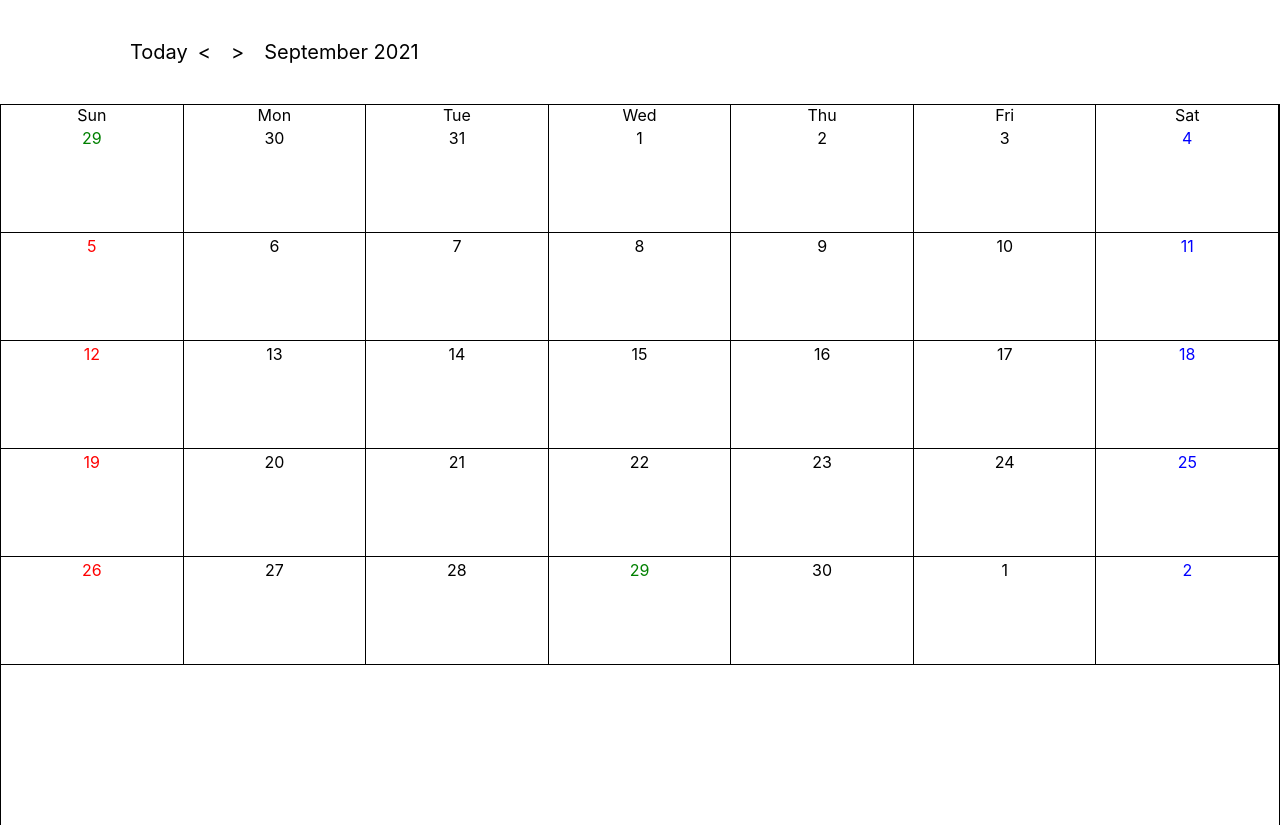
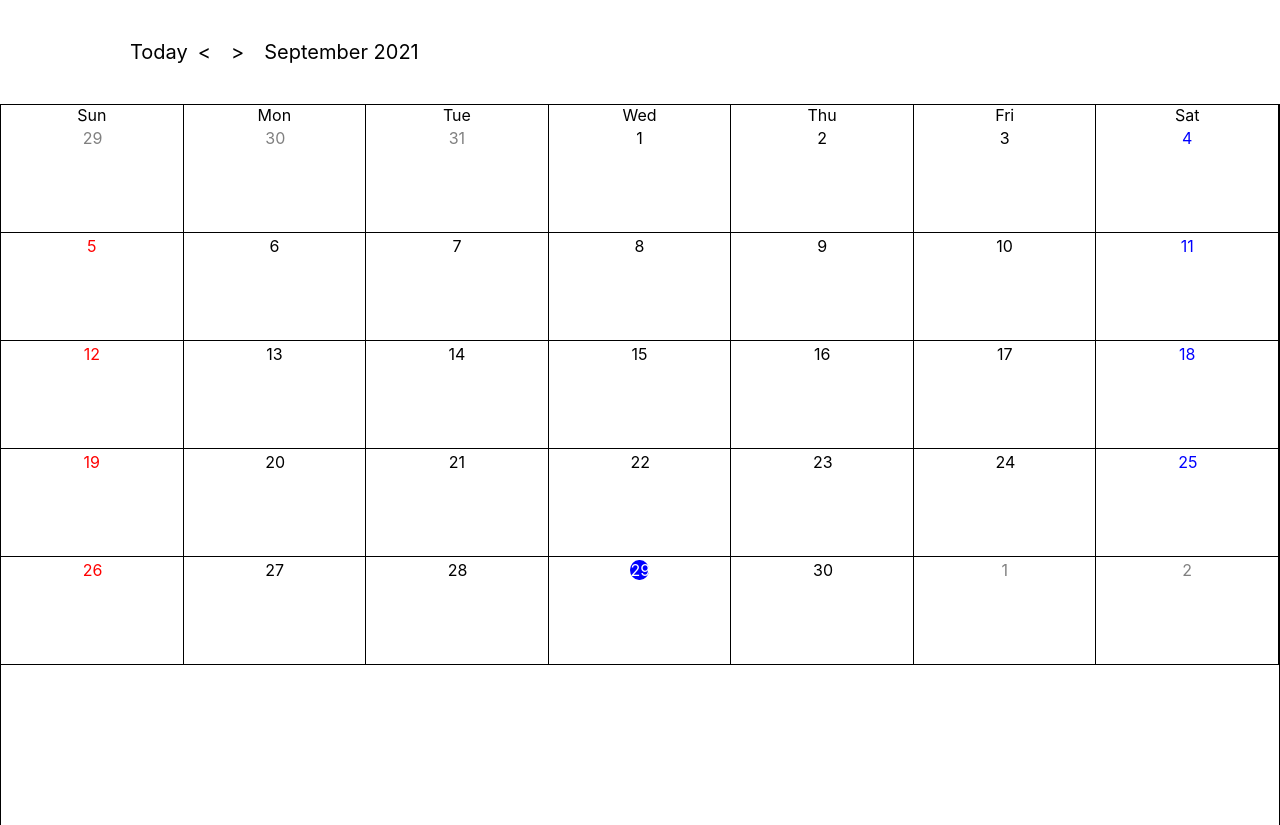
Before and after one commit to yangtaewook1995/calender-app, a React (Create React App) app: page /#/ in a window 1280 px wide. Built offline with nearby package versions, Linux system fonts and the light colour scheme.

Commit message:
add style

```diff
--- a/src/Components/Calendar.js
+++ b/src/Components/Calendar.js
@@ -14,7 +14,7 @@ function Calendar({ year, month, nowYear, nowMonth, nowDate }) {
     const lastDate = new Date(year, month, 0).getDate();
 
     for (let i = firstDay; i > 0; i--) {
-      week.push(new Date(year, month - 1, 0).getDate() - i + 1);
+      week.push(new Date(year, month - 1, 0).getDate() - i + 1 + "a");
     }
     for (let i = firstDay; i < 7; i++) {
       week.push(cnt);
@@ -26,7 +26,7 @@ function Calendar({ year, month, nowYear, nowMonth, nowDate }) {
     for (let j = 0; j < 5; j++) {
       for (let i = 0; i < 7; i++) {
         if (cnt > lastDate) {
-          week.push(count);
+          week.push(count + "a");
           count++;
           continue;
         }
@@ -41,7 +41,7 @@ function Calendar({ year, month, nowYear, nowMonth, nowDate }) {
     return weeks;
   };
 
-  const drawCalender = (year, month, nowDate) => {
+  const drawCalender = (year, month, nowYear, nowMonth, nowDate) => {
     const monthData = makeList(year, month);
     return (
       <CalendarContainer>
@@ -62,8 +62,10 @@ function Calendar({ year, month, nowYear, nowMonth, nowDate }) {
                   <CalendarItem>
                     <CalendarItemDate
                       style={
-                        item == nowDate
-                          ? { color: "green" }
+                        item.toString().includes("a")
+                          ? { color: "grey" }
+                          : item == nowDate
+                          ? {}
                           : index == 0
                           ? { color: "red" }
                           : index == 6
@@ -71,7 +73,19 @@ function Calendar({ year, month, nowYear, nowMonth, nowDate }) {
                           : { color: "black" }
                       }
                     >
-                      {item}
+                      <TodayBox
+                        style={
+                          item == nowDate &&
+                          year == nowYear &&
+                          month == nowMonth
+                            ? { backgroundColor: "blue", color: "white" }
+                            : {}
+                        }
+                      >
+                        {item.toString().includes("a")
+                          ? item.replace("a", "")
+                          : item}
+                      </TodayBox>
                     </CalendarItemDate>
                     <CalendarItemBody></CalendarItemBody>
                   </CalendarItem>
@@ -84,7 +98,11 @@ function Calendar({ year, month, nowYear, nowMonth, nowDate }) {
     );
   };
 
-  return <CalendarBox>{drawCalender(year, month, nowDate)}</CalendarBox>;
+  return (
+    <CalendarBox>
+      {drawCalender(year, month, nowYear, nowMonth, nowDate)}
+    </CalendarBox>
+  );
 }
 
 export default Calendar;
@@ -129,6 +147,13 @@ const CalendarItem = styled.div`
 const CalendarItemDate = styled.div`
   text-align: center;
   margin-top: 3px;
+  display: flex;
+  justify-content: center;
 `;
 
 const CalendarItemBody = styled.div``;
+
+const TodayBox = styled.div`
+  width: 10%;
+  border-radius: 50%;
+`;
```
